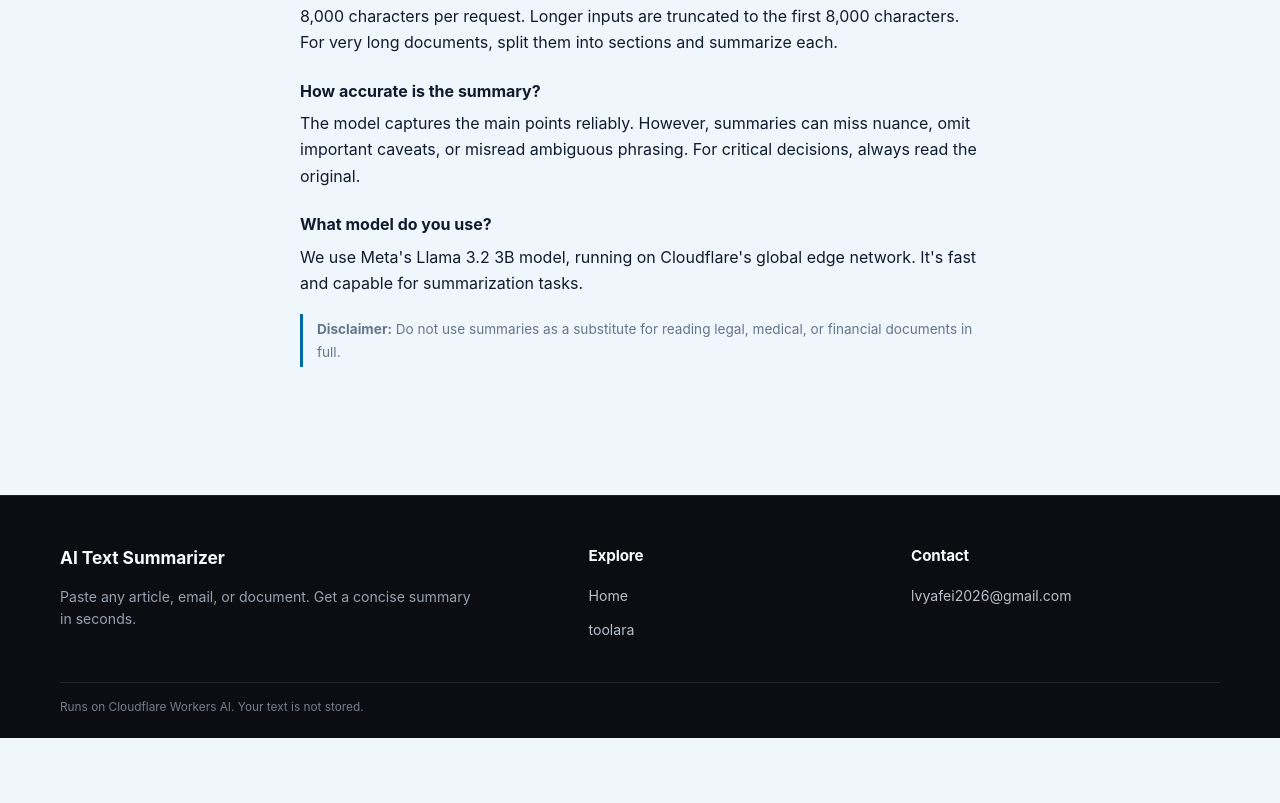
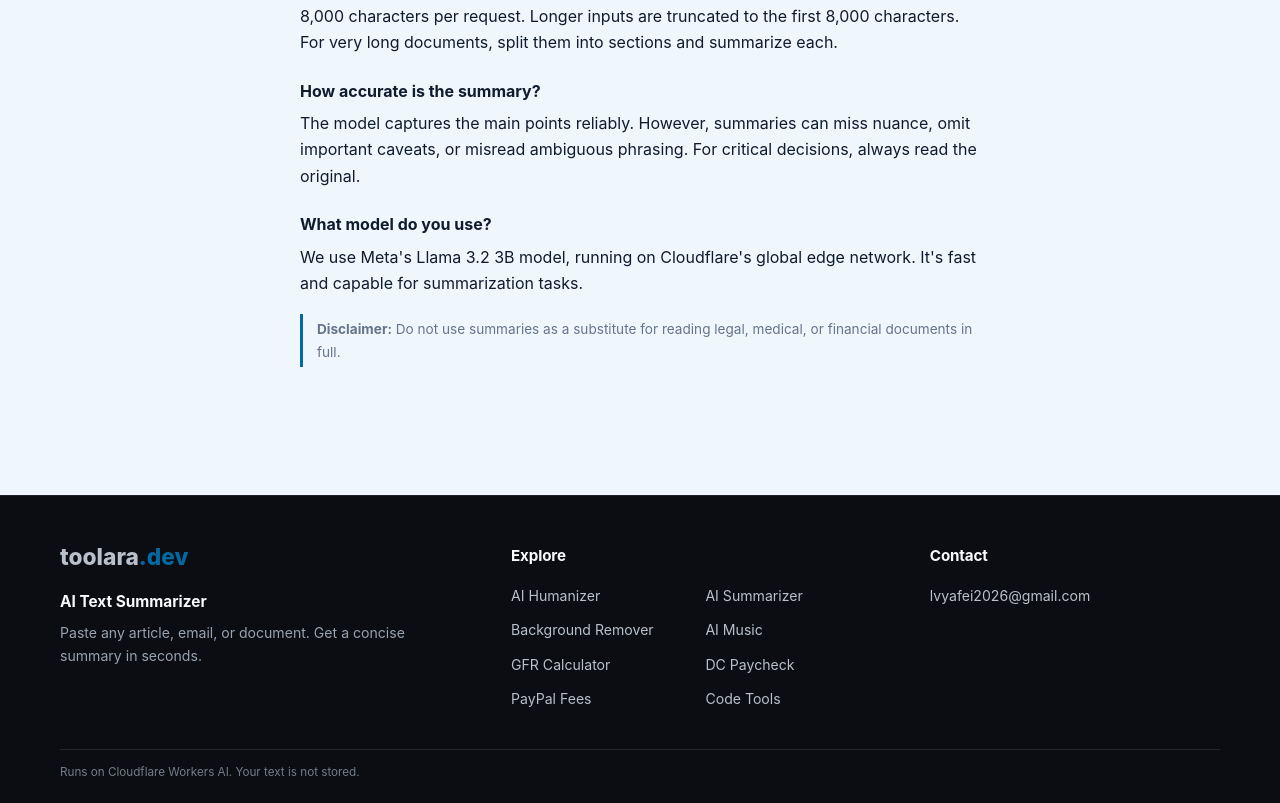
Before and after one commit to lvyafei2026-coder/ai-text-summarizer, a website: page public/index.html in a window 1280 px wide. Shown: the part 1660-2463 px from the top of the page. Before the commit the page ends 2398 px from the top, so only its background shows below. Drawn offline with Linux system fonts and the light colour scheme.

Commit message:
Polish branded Explore footers

```diff
--- a/public/css/style.css
+++ b/public/css/style.css
@@ -128,15 +128,18 @@
 
 .site-footer { margin-top: 64px !important; padding: 48px 24px 22px !important; background: #0b0d12 !important; border-top: 1px solid rgba(255,255,255,0.08) !important; color: #a6adbb !important; text-align: left !important; font-size: 0.88rem !important; line-height: 1.6; }
 .site-footer-inner { max-width: 1160px; margin: 0 auto; }
-.site-footer-grid { display: grid; grid-template-columns: minmax(0, 1.4fr) minmax(150px, 0.8fr) minmax(200px, 0.9fr); gap: 48px; }
+.site-footer-grid { display: grid; grid-template-columns: minmax(0,1.25fr) minmax(280px,1.15fr) minmax(220px,0.9fr); gap: 48px; }
 .site-footer-column { min-width: 0; }
-.site-footer-brand { display: inline-block; color: #f8fafc !important; font-size: 1.08rem; font-weight: 700; text-decoration: none; }
+.site-footer-wordmark { display: inline-flex; align-items: baseline; color: #f8fafc !important; font-size: 1.42rem; font-weight: 850; line-height: 1.15; text-decoration: none; }
+.site-footer-wordmark .tld { color: var(--accent, #3b82f6); }
+.site-footer-site-name { margin: 18px 0 0 !important; color: #f8fafc; font-size: 0.96rem; font-weight: 700; }
 .site-footer-heading { margin: 0 0 16px !important; color: #f8fafc; font-size: 0.95rem; font-weight: 650; }
-.site-footer-description { max-width: 420px; margin: 14px 0 0 !important; color: #98a1af; }
-.site-footer-nav { display: grid; justify-items: start; gap: 10px; }
+.site-footer-description { max-width: 420px; margin: 8px 0 0 !important; color: #98a1af; }
+.site-footer-links { display: grid; grid-template-columns: repeat(2,minmax(0,1fr)); gap: 12px 18px; }
+.site-footer-contact { margin: 0 !important; color: #b9c0cb; overflow-wrap: anywhere; }
 .site-footer a { color: #b9c0cb !important; text-decoration: none; }
 .site-footer a:hover { color: #fff !important; text-decoration: underline; }
-.site-footer-contact { margin: 0 !important; color: #b9c0cb; overflow-wrap: anywhere; }
-.site-footer-bottom { margin-top: 40px; padding-top: 16px; border-top: 1px solid rgba(255,255,255,0.1); color: #747d8a; font-size: 0.74rem; line-height: 1.5; }
+.site-footer-bottom { margin-top: 38px; padding-top: 14px; border-top: 1px solid rgba(255,255,255,0.1); color: #747d8a; font-size: 0.73rem; line-height: 1.5; }
 .site-footer-bottom p { margin: 0; }
-@media (max-width: 720px) { .site-footer { padding: 36px 20px 20px !important; } .site-footer-grid { grid-template-columns: 1fr; gap: 28px; } .site-footer-bottom { margin-top: 28px; } } .site-footer-nav { gap: 12px; } }
+@media (max-width: 960px) { .site-footer-grid { grid-template-columns: repeat(2,minmax(0,1fr)); gap: 34px; } .site-footer-column:first-child { grid-column: 1 / -1; } }
+@media (max-width: 760px) { .site-footer { padding: 36px 20px 20px !important; } .site-footer-grid { grid-template-columns: 1fr; gap: 28px; } .site-footer-column:first-child { grid-column: auto; } .site-footer-links { gap: 10px 14px; } .site-footer-bottom { margin-top: 28px; } }
--- a/public/index.html
+++ b/public/index.html
@@ -128,11 +128,19 @@
 <div class="site-footer-inner">
 <div class="site-footer-grid">
 <section class="site-footer-column">
-<a class="site-footer-brand" href="/"><span class="site-footer-brand" data-i18n="title">AI Text Summarizer</span></a>
+<a class="site-footer-wordmark" href="https://toolara.dev/" aria-label="toolara.dev">toolara<span class="tld">.dev</span></a>
+<p class="site-footer-site-name" data-i18n="title">AI Text Summarizer</p>
 <p class="site-footer-description" data-i18n="subtitle">Paste any article, email, or document. Get a concise summary in seconds.</p>
 </section>
-<section class="site-footer-column"><h2 class="site-footer-heading">Explore</h2><nav class="site-footer-nav" aria-label="Quick navigation"><a href="/" data-i18n="navHome">Home</a><a href="https://toolara.dev/">toolara</a></nav></section>
-<section class="site-footer-column"><h2 class="site-footer-heading">Contact</h2><a href="mailto:lvyafei2026@gmail.com">lvyafei2026@gmail.com</a></section>
+<section class="site-footer-column"><h2 class="site-footer-heading">Explore</h2><nav class="site-footer-links" aria-label="Explore sites"><a href="https://humanize.toolara.dev/">AI Humanizer</a>
+<a href="https://summarize.toolara.dev/">AI Summarizer</a>
+<a href="https://background.toolara.dev/">Background Remover</a>
+<a href="https://music.toolara.dev/">AI Music</a>
+<a href="https://gfr.toolara.dev/">GFR Calculator</a>
+<a href="https://dc-pay.toolara.dev/">DC Paycheck</a>
+<a href="https://paypal.toolara.dev/">PayPal Fees</a>
+<a href="https://devtools.toolara.dev/">Code Tools</a></nav></section>
+<section class="site-footer-column"><h2 class="site-footer-heading">Contact</h2><p class="site-footer-contact"><a href="mailto:lvyafei2026@gmail.com">lvyafei2026@gmail.com</a></p></section>
 </div>
 <div class="site-footer-bottom"><p class="site-footer-privacy" data-i18n="footer">Runs on Cloudflare Workers AI. Your text is not stored.</p></div>
 </div>
```
